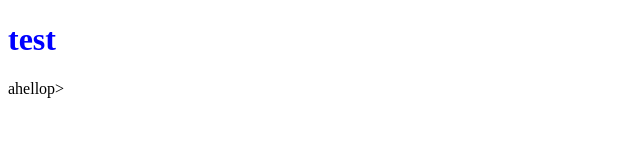
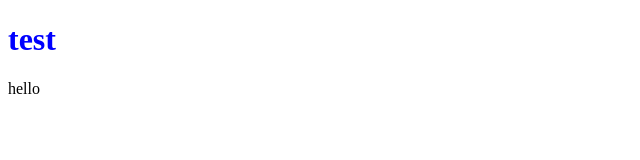
Before and after one commit to neaa25/wish, a plain HTML site: page index.html in a window 1280 px wide. Shown: the full height of the page, 0-640 px from the left. Drawn offline with Linux system fonts and the light colour scheme.

Commit message:
Update index.html

```diff
--- a/index.html
+++ b/index.html
@@ -3,7 +3,7 @@
 <body>
 
 <h1 style="color: blue; margin: px;">test</h1>
-<p>ahellop>
+<p>hello<p>
 
 </body>
 </html>
```
